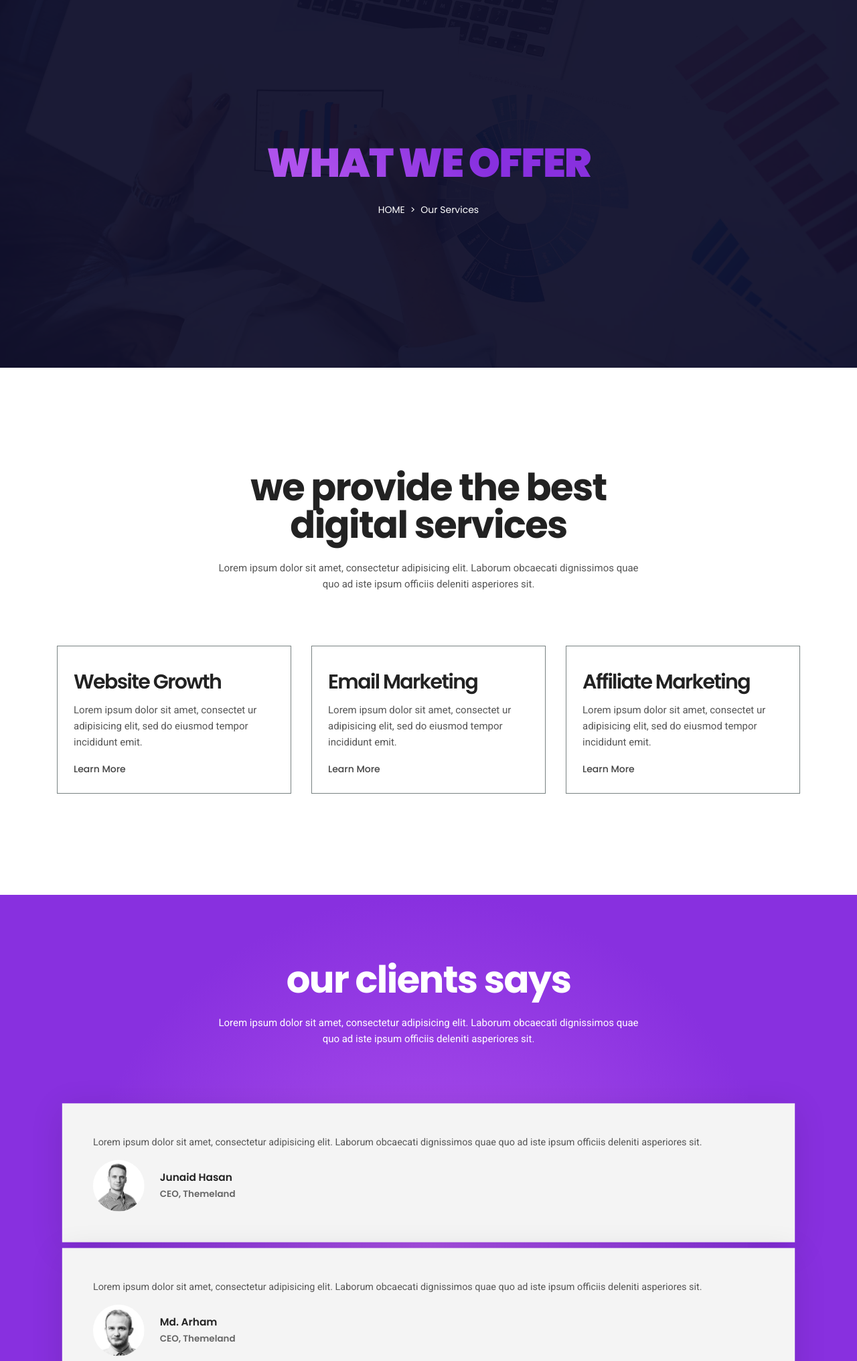
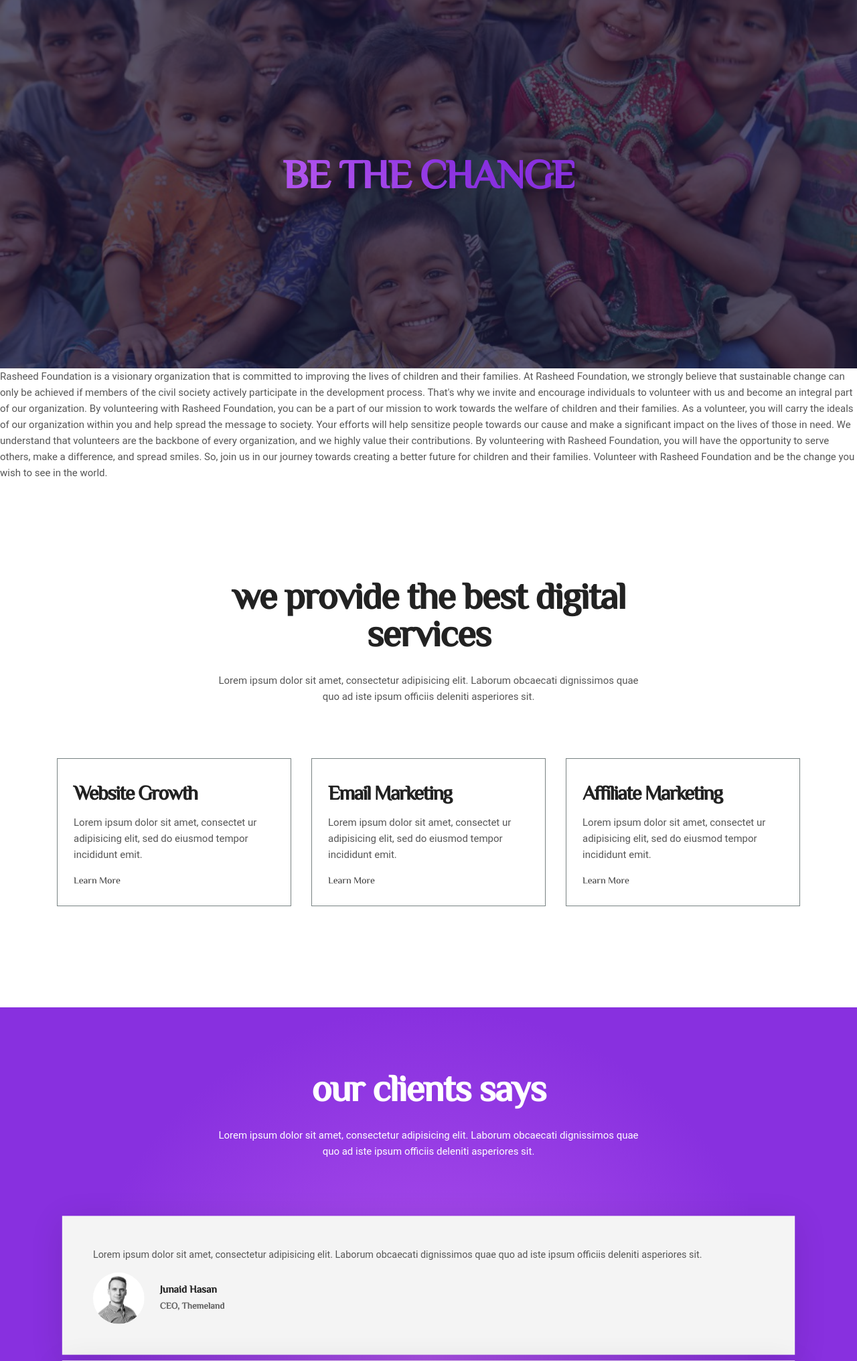
Before and after one commit to Rasheedfoundation2/rasheedfoundation, a PHP site: page /vogue/services in a window 1280 px wide. Shown: the top 2032 px of the page at 67% size. Run offline with PHP 8.4, Linux system fonts and the light colour scheme; data comes from the database, SQL or seed files in the repository; some libraries are stand-ins or nearby versions.

Commit message:
Changes made in few pages

```diff
--- a/assets/css/style.css
+++ b/assets/css/style.css
@@ -44,8 +44,8 @@
 /* ******************************
 :: 1.0 WEB FONTS
 ****************************** */
-@import url('https://fonts.googleapis.com/css2?family=Poppins:wght@400;500;600;700;900&amp;family=Roboto:wght@300;400&amp;display=swap');
-
+/* @import url('https://fonts.googleapis.com/css2?family=Poppins:wght@400;500;600;700;900&amp;family=Roboto:wght@300;400&amp;display=swap');*/
+@import url('https://fonts.googleapis.com/css2?family=El+Messiri:wght@500&display=swap');
 /* ******************************
 :: 2.0 IMPORT ALL CSS
 ****************************** */
@@ -66,7 +66,7 @@
 }
 
 body {
-    font-family: 'Poppins', sans-serif;
+    font-family: 'El Messiri', sans-serif;
     font-size: 14px;
     line-height: 24px;
     font-weight: 400;
@@ -585,7 +585,7 @@ img {
 }
 
 .overlay-dark::after {
-    background-color: rgba(16, 16, 45, 1);
+    background-color: rgba(19, 19, 56, 0.748);
     opacity: 0.95;
     -ms-filter: "progid:DXImageTransform.Microsoft.Alpha(Opacity=85)";
     z-index: -1;
--- a/header.php
+++ b/header.php
@@ -55,7 +55,7 @@ $latitude = "$tr[latitude]";
     <title>Think Biz - <?php print $site_title ?></title>
 
     <!-- Favicon  -->
-    <link rel="icon" href="assets/img/favicon.png">
+    <link rel="icon" href="assets/img/bg/Blue.png">
 
     <!-- ***** All CSS Files ***** -->
 
--- a/services.php
+++ b/services.php
@@ -1,23 +1,47 @@
- <?php include "header.php";?>
-        <section class="section breadcrumb-area overlay-dark d-flex align-items-center">
+<?php include "header.php";?>
+<div class="services-image">
+<section class="section breadcrumb-area overlay-dark d-flex align-items-center"
+<!-- /*changes made in this code*/ -->
+<!-- Your content goes here -->
             <div class="container">
                 <div class="row">
                     <div class="col-12">
                         <!-- Breamcrumb Content -->
                         <div class="breadcrumb-content text-center">
-                            <h2 class="text-white text-uppercase mb-3">What we offer</h2>
-                            <ol class="breadcrumb d-flex justify-content-center">
+                        <style>
+                .breadcrumb-area {
+                    text-align: centre;
+                     background-image: url("assets/img/bg/kids.jpg") ;
+
+                                }
+                        </style>
+
+                            <h2 class="text-white text-uppercase mb-3">BE THE CHANGE</h2>
+                            <!-- <ol class="breadcrumb d-flex justify-content-center">
                                 <li class="breadcrumb-item"><a class="text-uppercase text-white" href="index.html">Home</a></li>
 
-                                <li class="breadcrumb-item text-white active">Our Services</li>
-                            </ol>
+                                <li class="breadcrumb-item text-white active">Internship & Volunteer</li>
+                            </ol> -->
                         </div>
                     </div>
                 </div>
             </div>
         </section>
+                            </div>
+       <centre><p>
+        Rasheed Foundation is a visionary organization that is committed to improving the lives of children and their families.
+            At Rasheed Foundation, we strongly believe that sustainable change can only be achieved if members of the civil society actively participate in the development process.
+            That's why we invite and encourage individuals to volunteer with us and become an integral part of our organization.
+            By volunteering with Rasheed Foundation, you can be a part of our mission to work towards the welfare of children and their families.
+            As a volunteer, you will carry the ideals of our organization within you and help spread the message to society.
+            Your efforts will help sensitize people towards our cause and make a significant impact on the lives of those in need.
+            We understand that volunteers are the backbone of every organization, and we highly value their contributions.
+             By volunteering with Rasheed Foundation, you will have the opportunity to serve others, make a difference, and spread smiles.
+             So, join us in our journey towards creating a better future for children and their families.
+             Volunteer with Rasheed Foundation and be the change you wish to see in the world.
+             </p></centre>
+
         <!-- ***** Breadcrumb Area End ***** -->
-
         <!-- ***** Service Area End ***** -->
          <!-- ***** Service Area End ***** -->
          <section id="service" class="section service-area ptb_150">
--- a/z_db.php
+++ b/z_db.php
@@ -1,5 +1,5 @@
 <?php
-$con = new mysqli("localhost", "root", "", "thinkbiz");
+$con = new mysqli("localhost", "root", "", "rasheed_foundation");
 if ($con->connect_errno) {
     echo "Failed to connect to MySQL: (" . $mysqli->connect_errno . ") " . $mysqli->connect_error;
 }
```
Also changed, not shown: other parts of header.php (+15 -8 lines), assets/img/bg/Blue.png (added), assets/img/bg/kids.jpg (added).
